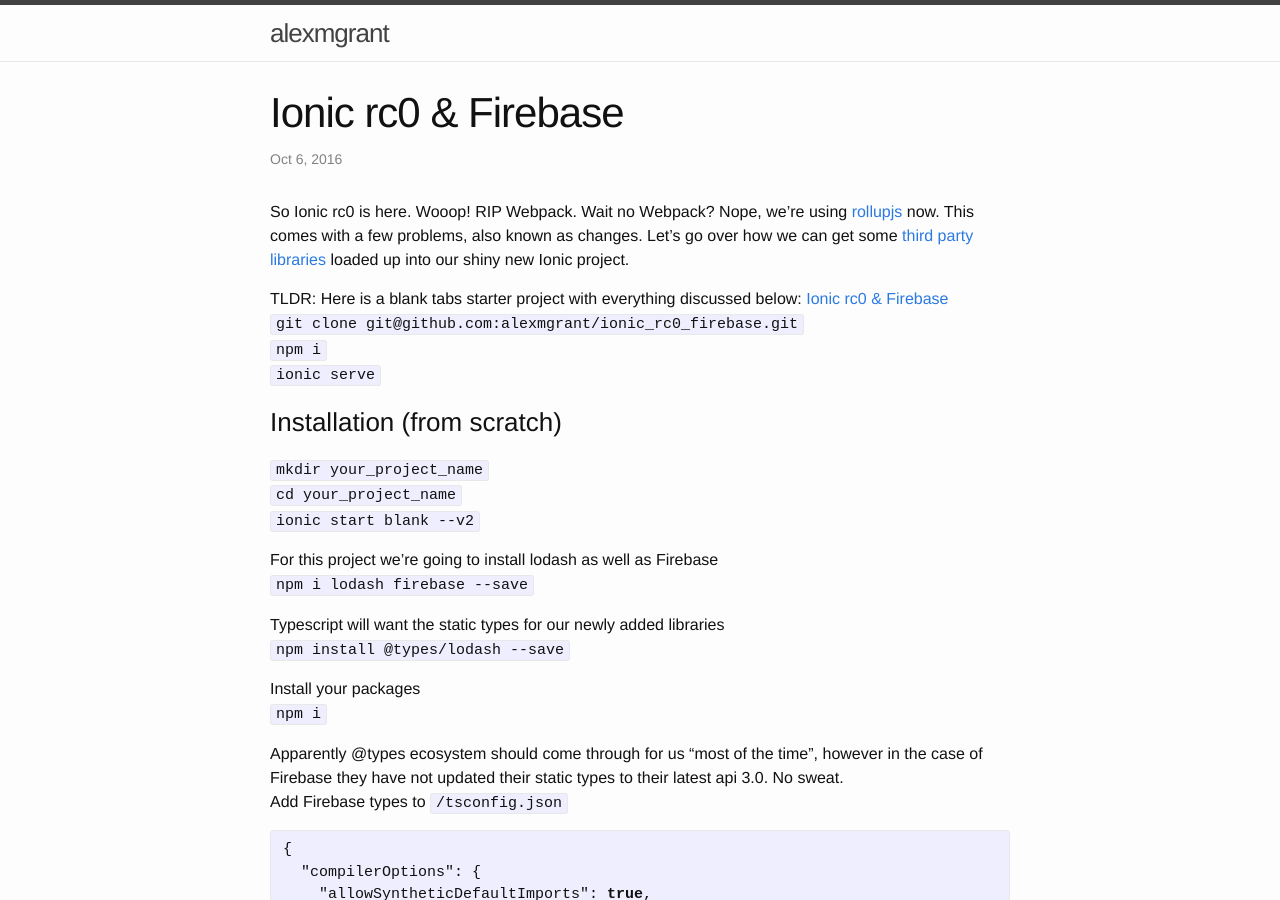
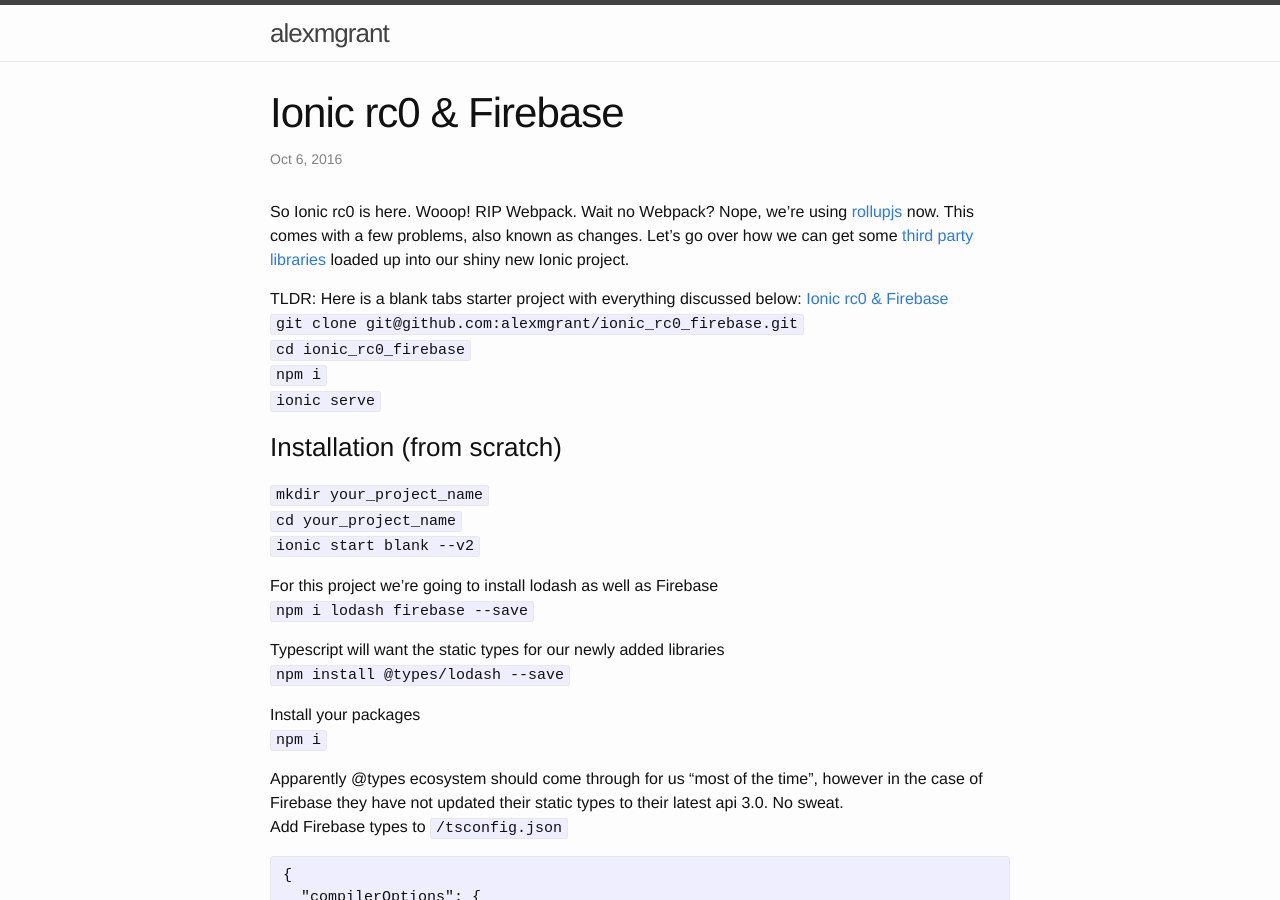
Before and after one commit to alexmgrant/alexmgrant.github.io, a Jekyll site: the page built from _posts/2016-10-6-ionic-rc0-&-firebase.markdown, in a window 1280 px wide and 900 px high. Built offline with Jekyll 4.4.1, drawn with Linux system fonts in a browser that asks for light colours; comment, search, counter and statistics services are not loaded.

Commit message:
adding tldr step

```diff
--- a/_posts/2016-10-6-ionic-rc0-&-firebase.markdown
+++ b/_posts/2016-10-6-ionic-rc0-&-firebase.markdown
@@ -10,6 +10,7 @@
 
 TLDR: Here is a blank tabs starter project with everything discussed below: [Ionic rc0 & Firebase](https://github.com/alexmgrant/ionic_rc0_firebase)
 `git clone git@github.com:alexmgrant/ionic_rc0_firebase.git`
+`cd ionic_rc0_firebase`
 `npm i`
 `ionic serve`
 
```
